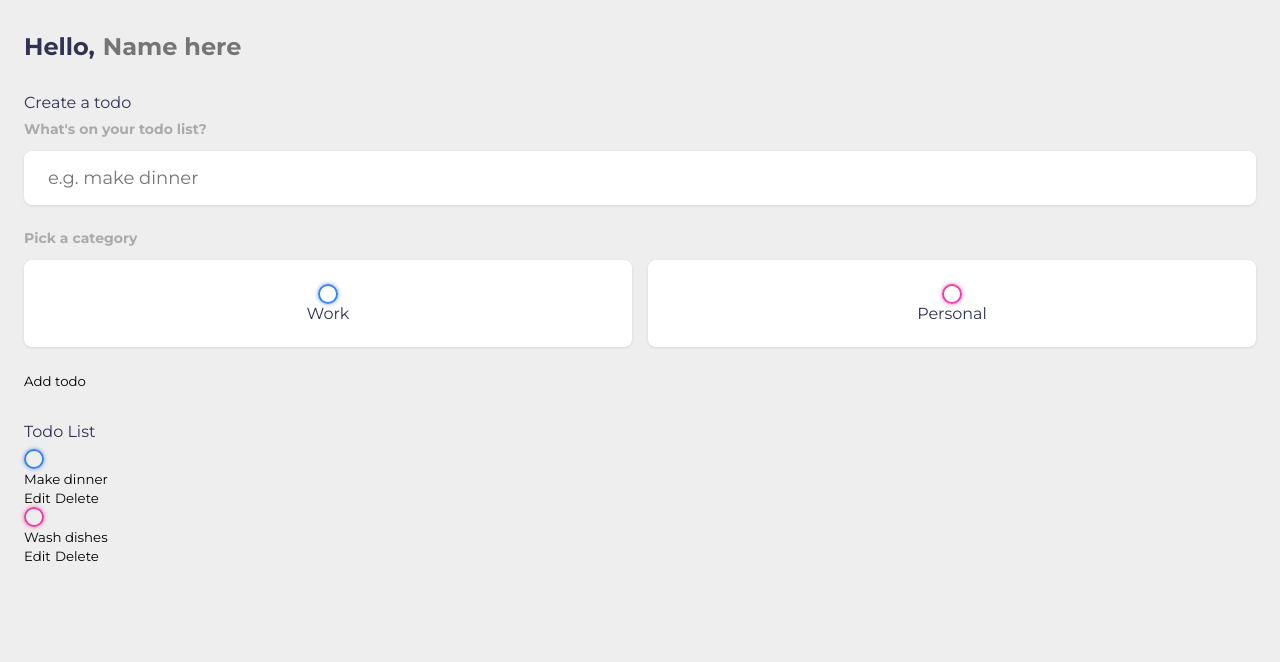
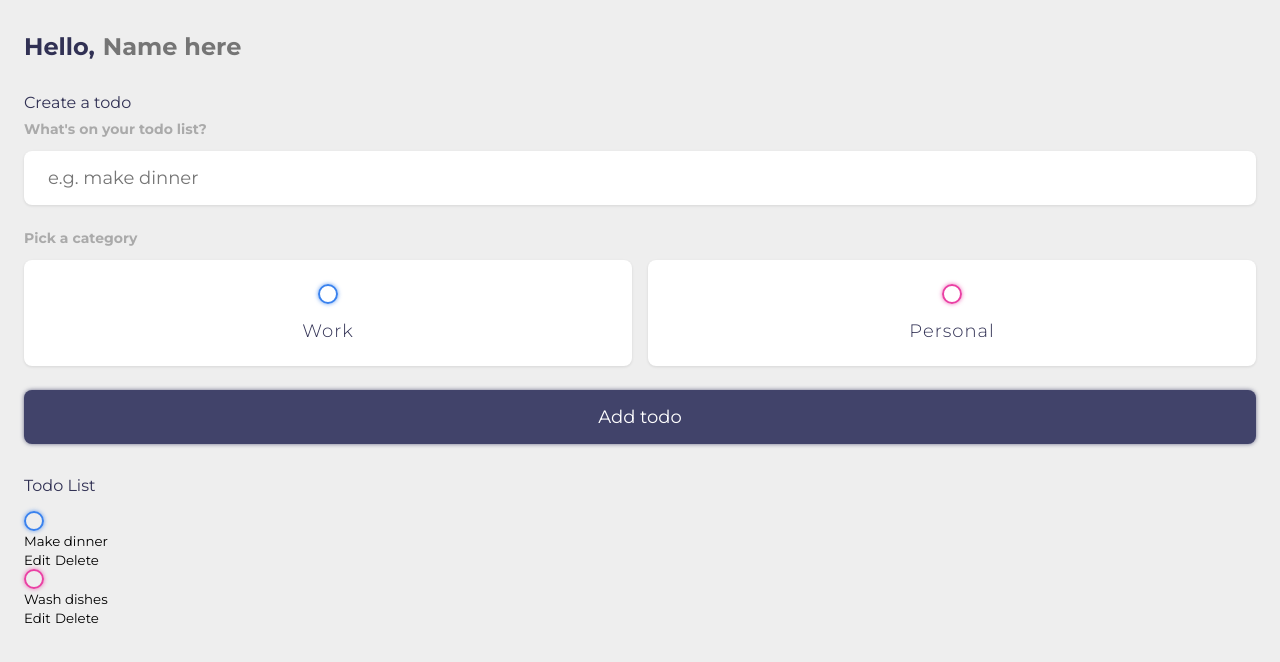
Before and after one commit to marykasp/todo-list, a plain HTML site: page index.html in a window 1280 px wide. Drawn offline with Linux system fonts and the light colour scheme.

Commit message:
Style submit form button

```diff
--- a/css/style.css
+++ b/css/style.css
@@ -20,6 +20,7 @@
   --shadow: 0 1px 3px rgba(0,0,0,0.1);
   --work-glow: 0px 0px 4px rgb(58, 130, 238, 0.75);
   --personal-glow: 0px 0px 4px rgb(234, 64, 164,0.75);
+  --primary-glow: 0px 0px 4px rgb(65, 67, 106, 0.75);
 }
 
 * {
@@ -155,3 +156,31 @@ input:checked ~ .bubble::after {
   height: 10px;
   opacity: 1;
 }
+
+.create-todo .options label div {
+  font-size: 1.125rem;
+  margin-top: 1rem;
+  letter-spacing: 1px;
+  font-weight: 300;
+}
+
+.create-todo input[type="submit"] {
+  display: block;
+  width: 100%;
+  font-size: 1.125rem;
+  background: var(--primary);
+  color: #fff;
+  padding: 1rem 1.5rem;
+  border-radius: 0.5rem;
+  box-shadow: var(--primary-glow);
+  cursor: pointer;
+  transition: 0.2s ease-in-out;
+}
+
+.create-todo input[type="submit"]:hover {
+  opacity: 0.75;
+}
+
+.todo-list .list {
+  margin: 1rem 0;
+}
```
